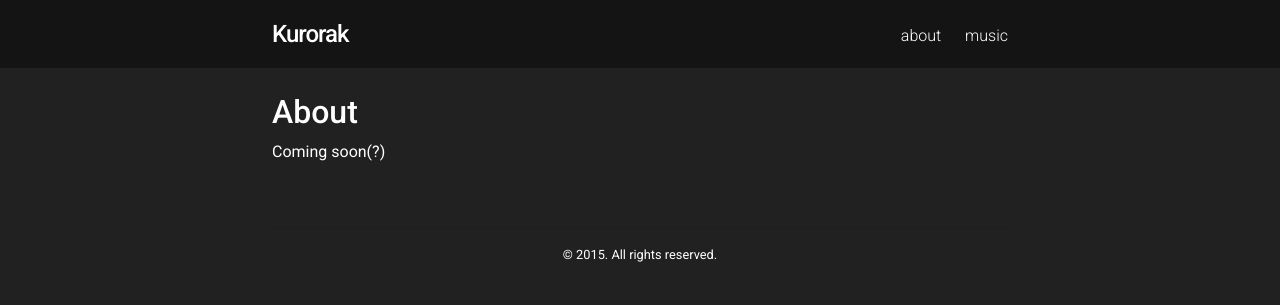
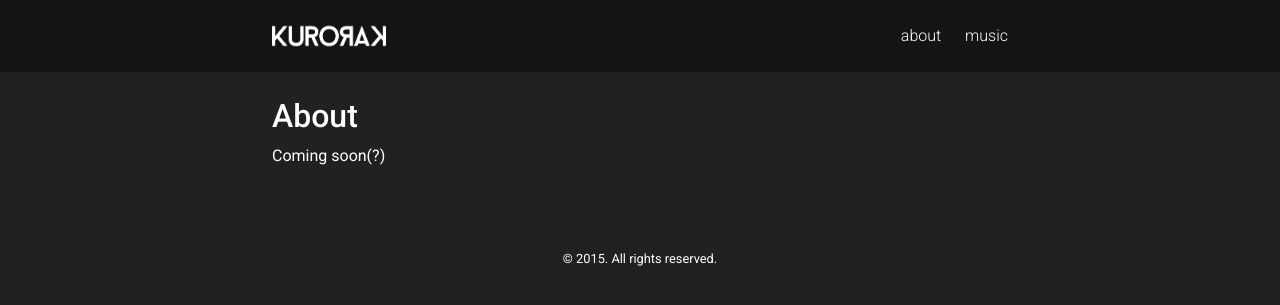
Before and after one commit to Kurorak/kurorak.github.io, a Jekyll site: the page built from about.md, in a window 1280 px wide. Shown: the top 305 px of the page. Built offline with Jekyll 4.4.1, drawn with Linux system fonts in a browser that asks for light colours; nearby versions of some CDN libraries; comment, search, counter and statistics services are not loaded.

Commit message:
Add logo text to masthead

```diff
--- a/_includes/html/masthead.html
+++ b/_includes/html/masthead.html
@@ -1,7 +1,7 @@
 <header class="masthead">
   <div class="container">
     <a class="masthead-title" href="{{ site.baseurl }}/" title="Home">
-      {{ site.title }}
+      <img src="{{ site.baseurl }}/public/img/logotext.png" alt="{{ site.title }}">
     </a>
     {% include html/nav.html %}
   </div>
--- a/_scss/components/_masthead.scss
+++ b/_scss/components/_masthead.scss
@@ -22,6 +22,11 @@
     display: inline-block;
     font-size: 1.5rem;
     font-weight: 500;
+
+    img {
+      max-height: 2.5rem;
+      margin: 0;
+    }
 
     @media (min-width: 34em) {
       float: left;
```
